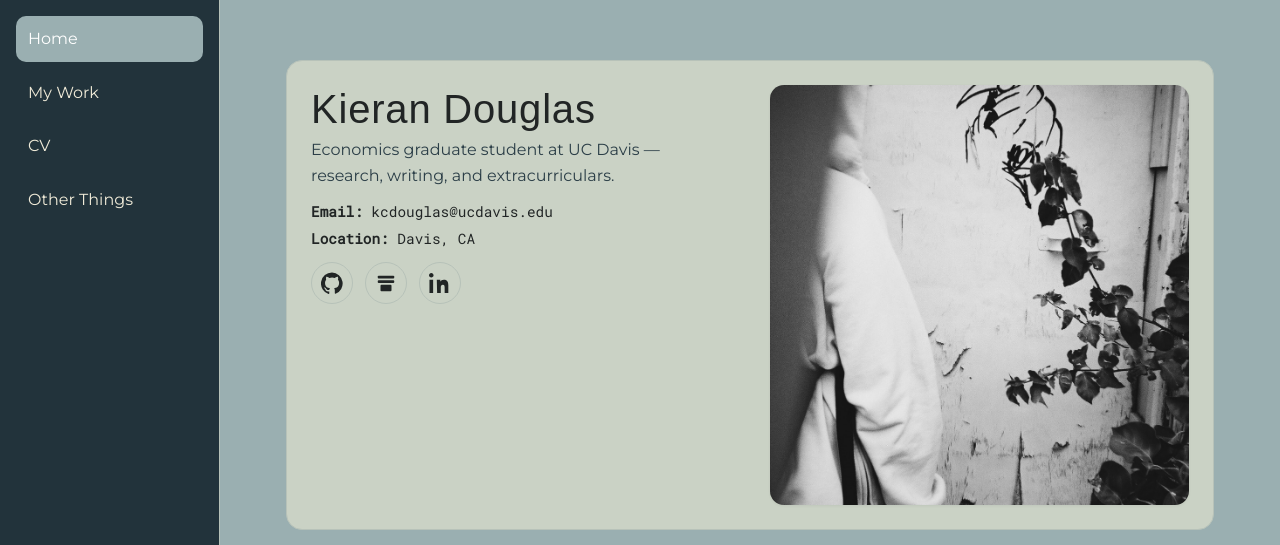
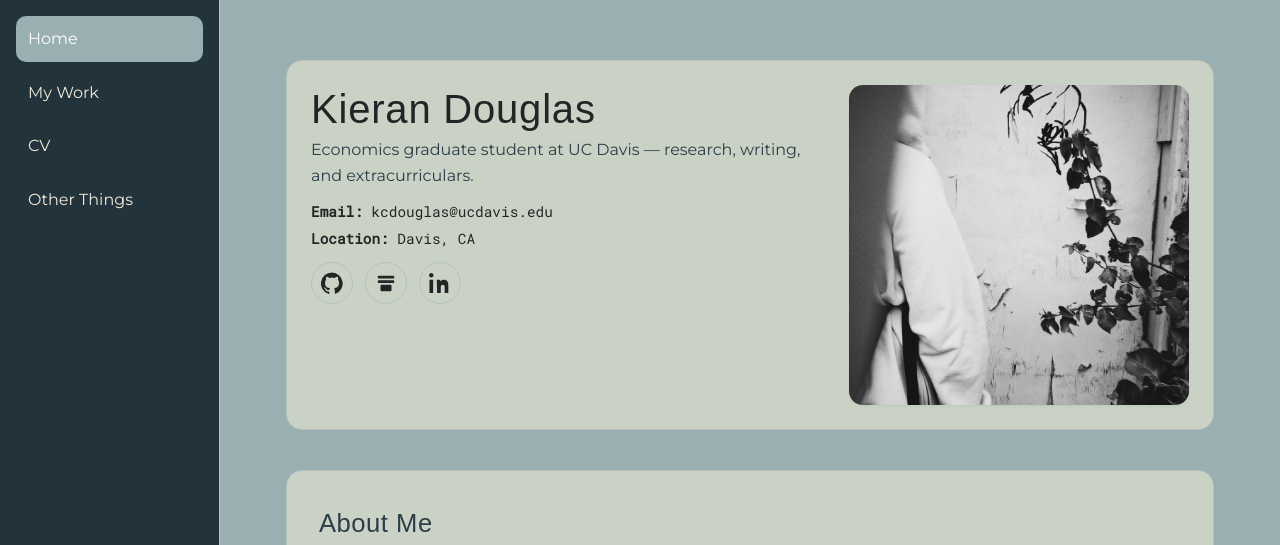
Before and after one commit to KieranCDouglas/kierancdouglas.github.io, a Jekyll site: the page built from index.md, in a window 1280 px wide and 1400 px high. Shown: the top 545 px of the window. Built offline with Jekyll 4.4.1, drawn with Linux system fonts in a browser that asks for light colours; some web fonts are replaced; grey boxes are pictures that could not be loaded.

Commit message:
Update style.css

```diff
--- a/assets/css/style.css
+++ b/assets/css/style.css
@@ -265,14 +265,14 @@
 html[data-theme="dark"] .btn--ghost:hover { background: rgba(255,255,255,.08); }
 
 /* ===================== */
-/* INTRO / ABOUT CARD    */
+/* INTRO / ABOUT CARD */
 /* ===================== */
 .intro {
 display: grid;
-  grid-template-columns: 1fr 1fr;          /* Equal split for bigger image space */
-  gap: 40px;                               /* Increased from 28px */
+grid-template-columns: 1.2fr .8fr;
+gap: 28px;
 padding: 24px;
-  background: var(--surface);              /* off-white bubble */
+background: var(--surface); /* off-white bubble */
 border: 1px solid var(--border);
 border-radius: var(--radius);
 box-shadow: none;
@@ -285,7 +285,6 @@
 font-size: clamp(28px, 4vw, 40px);
 line-height: 1.2;
 }
-
 .intro__blurb {
 font-family: "Montserrat", sans-serif;
 color: var(--muted);
@@ -300,17 +299,13 @@
 font-family: "Roboto Mono", monospace;
 font-size: 0.9rem;
 }
-
-.intro__contacts li {
-  margin: 4px 0;
-}
+.intro__contacts li { margin: 4px 0; }
 
 .intro__contacts a {
 color: var(--text);
 text-decoration: none;
 transition: color 0.2s, text-decoration 0.2s;
 }
-
 .intro__contacts a:hover {
 color: var(--brand);
 text-decoration: underline;
@@ -319,7 +314,7 @@
 .intro__image img {
 width: 100%;
 height: 100%;
-  max-height: 420px;                       /* Increased from 320px */
+max-height: 320px;
 object-fit: cover;
 border-radius: 14px;
 box-shadow: var(--shadow);
@@ -844,19 +839,3 @@
   text-decoration: none;
 }
 .other-title a:visited { color: var(--text) !important; }
-
-.about-me__grid {
-  display: grid;
-  grid-template-columns: 1fr 1.2fr;        /* Wider image column */
-  gap: 40px;
-}
-
-.about-me__image {
-  min-height: 380px;
-}
-
-.about-me__image img {
-  width: 100%;
-  height: 100%;
-  object-fit: cover;
-}
```
Lines whose indentation alone changed are shown as unchanged.
